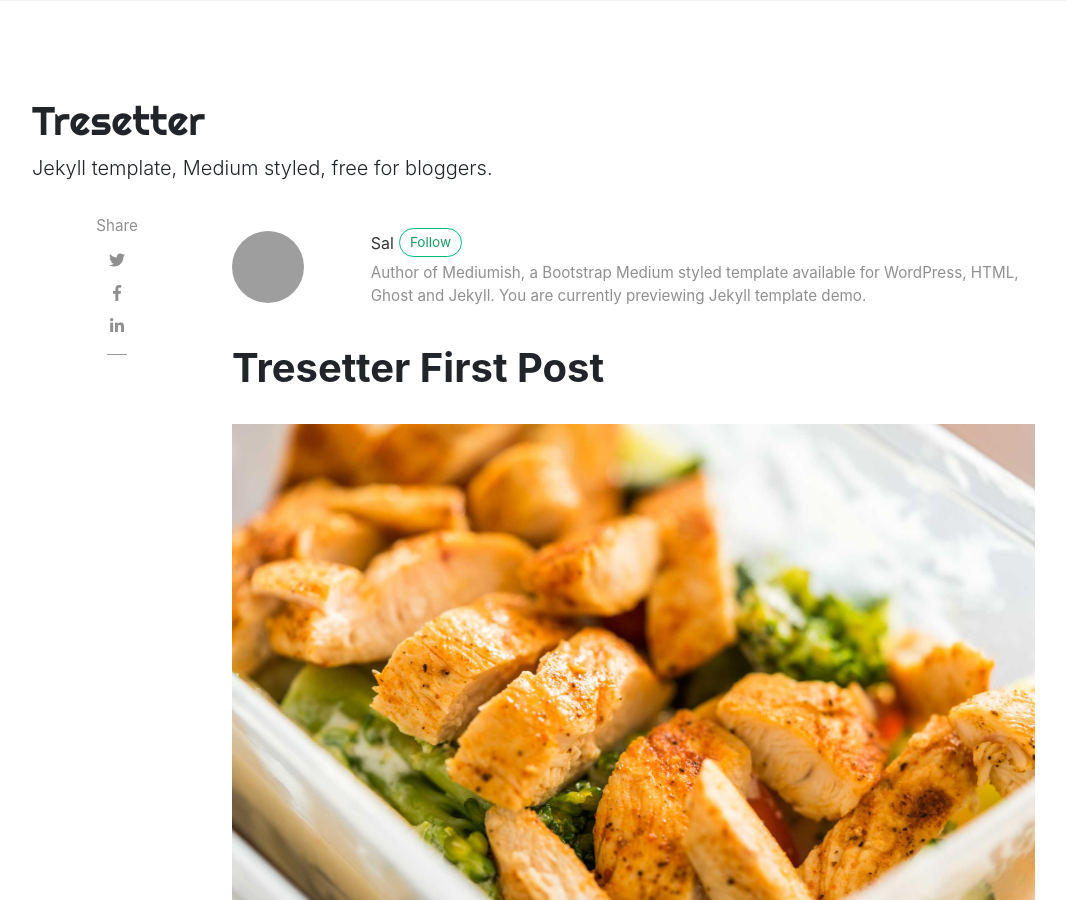
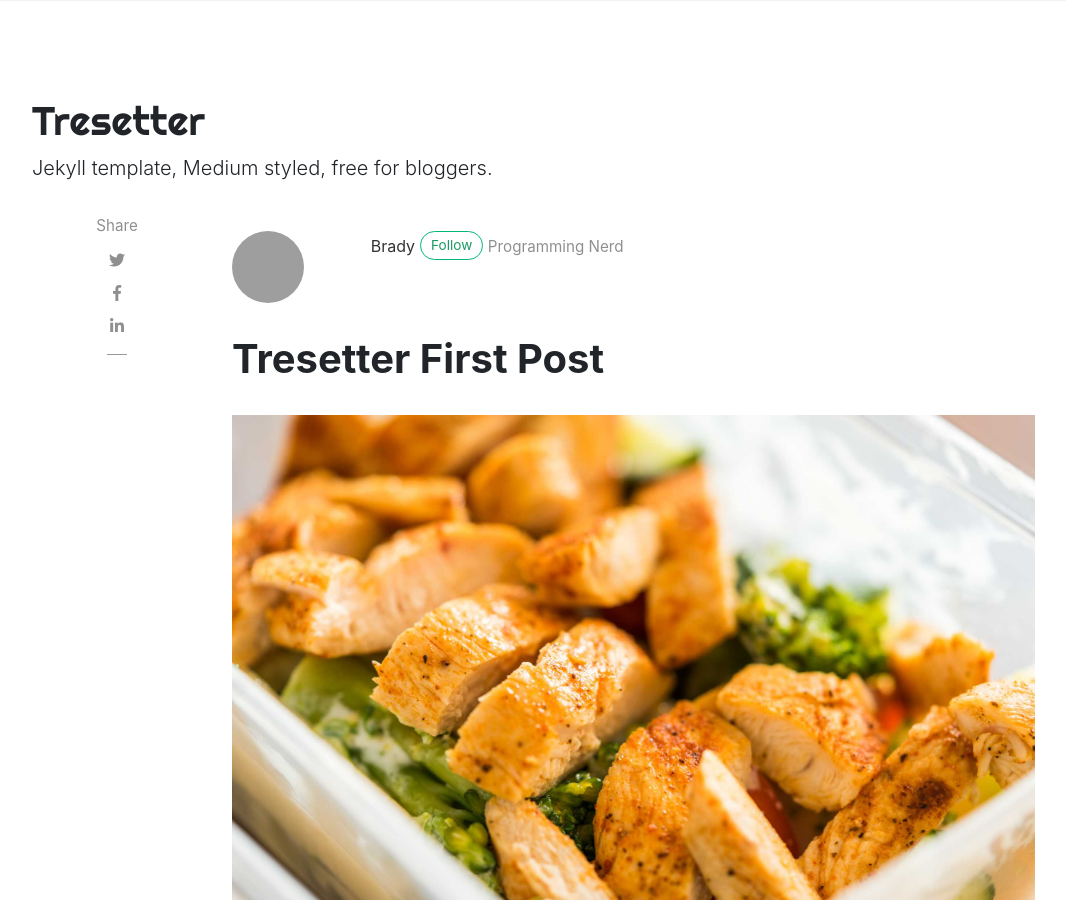
Before and after one commit to tresetter/tresetter.github.io, a Jekyll site: the page built from _posts/2021-07-26-first-tresetter-post.md, in a window 1280 px wide and 900 px high. Shown: the whole window, without its empty margins (53-1119 px from the left). Built offline with Jekyll 4.4.1, drawn with Linux system fonts in a browser that asks for light colours; nearby versions of some CDN libraries; comment, search, counter and statistics services are not loaded; part of the change alters nothing that is shown; grey boxes are pictures that could not be loaded.

Commit message:
Update Authors

```diff
--- a/_config.yml
+++ b/_config.yml
@@ -30,6 +30,40 @@ authors:
     web: https://www.wowthemes.net
     twitter: https://twitter.com/wowthemesnet
     description: "This is the author box. Write a short description of the author here. You are currently previewing Mediumish demo, a Jekyll template compatible with Github pages."
+  brady:
+    name: Brady
+    display_name: Brady
+    gravatar: e56154546cf4be74e393c62d1ae9f9d4
+    email: wowthemesnet@gmail.com
+    web: https://www.wowthemes.net
+    twitter: https://twitter.com/wowthemesnet
+    description: "Programming Nerd"
+  nick:
+    name: Nick
+    display_name: Nick
+    avatar: 'assets/images/avatar.png'
+    gravatar: b1cc14991db7a456fcd761680bbc8f81
+    email: wowthemesnet@gmail.com
+    web: https://www.wowthemes.net
+    twitter: https://twitter.com/wowthemesnet
+    description: "Data Dork"
+  adam:
+    name: Adam
+    display_name: Adam
+    gravatar: e56154546cf4be74e393c62d1ae9f9d4
+    email: wowthemesnet@gmail.com
+    web: https://www.wowthemes.net
+    twitter: https://twitter.com/wowthemesnet
+    description: "PM"
+  travis:
+    name: Travis
+    display_name: Travis
+    avatar: 'assets/images/avatar.png'
+    gravatar: b1cc14991db7a456fcd761680bbc8f81
+    email: wowthemesnet@gmail.com
+    web: https://www.wowthemes.net
+    twitter: https://twitter.com/wowthemesnet
+    description: "Biz Dude"
 
 # Plugins
 plugins:
--- a/_posts/2021-07-26-first-tresetter-post.md
+++ b/_posts/2021-07-26-first-tresetter-post.md
@@ -1,7 +1,7 @@
 ---
 layout: post
 title:  "Tresetter First Post"
-author: sal
+author: brady
 categories: [ Mystery ]
 image: assets/images/1.jpg
 featured: true
```
